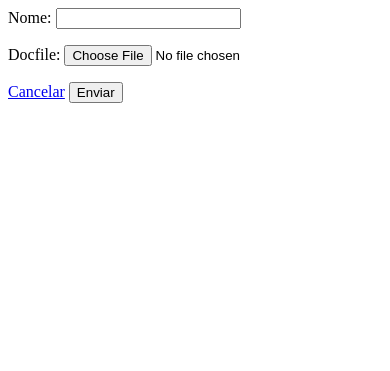
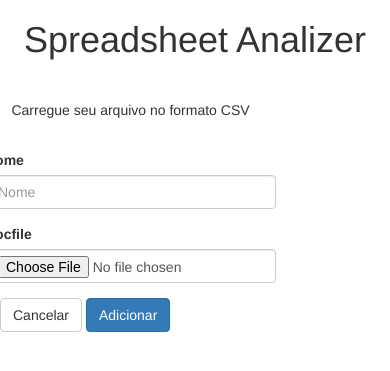
Before and after one commit to rafaelnovello/analyser, a Django app: a page that uses analyser/core/templates/core/create.html in a window 390 px wide. Shown: the top 371 px of the page. Run offline with Django 3.2, Linux system fonts and the light colour scheme; some libraries are stand-ins or nearby versions.

Commit message:
Applying bootstrap no form

```diff
--- a/analyser/analyser/settings.py
+++ b/analyser/analyser/settings.py
@@ -38,6 +38,7 @@ INSTALLED_APPS = [
     'django.contrib.messages',
     'django.contrib.staticfiles',
     'core.apps.CoreConfig',
+    'bootstrap3',
 ]
 
 MIDDLEWARE = [
--- a/analyser/core/templates/core/create.html
+++ b/analyser/core/templates/core/create.html
@@ -1,18 +1,29 @@
-<form action="" method="post" enctype="multipart/form-data">
+{% extends "base.html" %}
+{% load i18n l10n %}
+{% block content %}
+{% load bootstrap3 %}
+
+<div class="row">
+    <div class="col-sm-offset-4 col-sm-8">
+        <form role="form" class="form-horizontal pull-left" action="" method="post" enctype="multipart/form-data">
             {% csrf_token %}
             {% if form.errors %}
             <div class="alert alert-danger">
                 <button type="button" class="close" data-dismiss="alert">×</button>
-        <strong>Existem alguns campos que precisam de sua atenção</strong>.
+                <strong>{% trans "Existem alguns campos que precisam de sua atenção" %}</strong>.
             </div>
             {% endif %}
-
-    {{ form.as_p }}
-
+            <p class="text-center">{% trans "Carregue seu arquivo no formato CSV" %}</p>
+            <br/>
+            {% bootstrap_form form layout="horizontal" %}
             <div class="form-group">
                 <div class="col-sm-offset-3 col-sm-9">
-            <a href="/core/" class="btn btn-danger">Cancelar</a>
-            <input type="submit" class="btn btn-success" id="send_campaign" value="Enviar">
+                    <a href="{% url 'index' %}" class="btn btn-default">{% trans "Cancelar" %}</a>
+                    <button type="submit" class="btn btn-primary">{% trans "Adicionar" %}</button>
                 </div>
             </div>
         </form>
+    </div>
+</div>
+
+{% endblock %}
```
Lines whose indentation alone changed are shown as unchanged.
